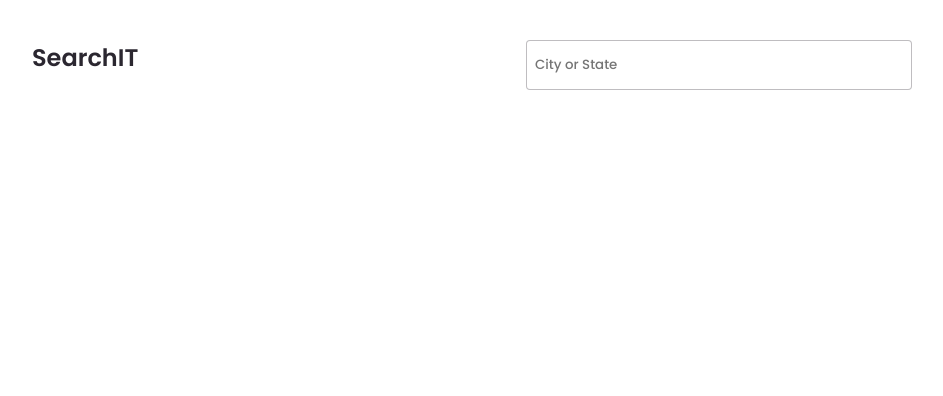
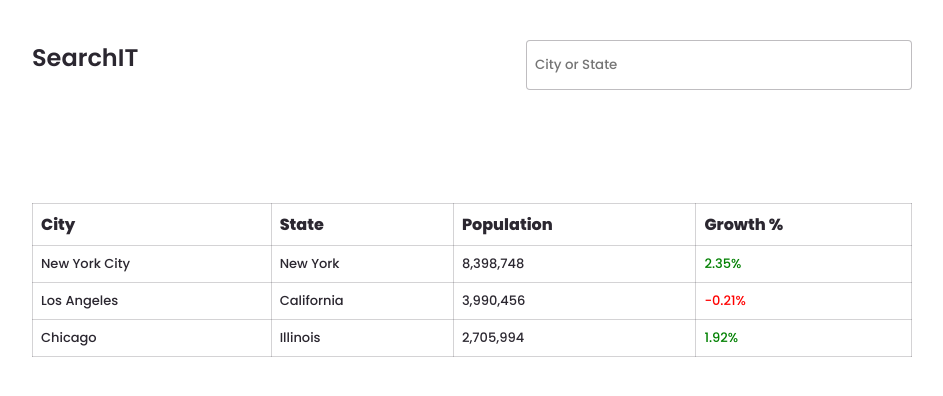
Before and after one commit to yuzalsif/searchIT, a plain HTML site: page index.html in a window 1280 px wide. Shown: the whole page, without its empty margins (168-1111 px from the left). Drawn offline with Linux system fonts and the light colour scheme.

Commit message:
feat: Add table to display the results

```diff
--- a/index.html
+++ b/index.html
@@ -6,6 +6,8 @@
     <meta http-equiv="X-UA-Compatible" content="IE=edge">
     <meta name="viewport" content="width=device-width, initial-scale=1.0">
     <title>SearchIT</title>
+
+    <!-- add the main css file  -->
     <link rel="stylesheet" href="main.css">
 
     <!-- the poppins font  -->
@@ -32,6 +34,41 @@
         </div>
     </section>
 
+    <!-- the result section starts here  -->
+    <section style="margin-top: 6rem;">
+        <table>
+            <thead>
+                <tr>
+                    <th>City</th>
+                    <th>State</th>
+                    <th>Population</th>
+                    <th>Growth %</th>
+                </tr>
+            </thead>
+            <tbody>
+                <tr>
+                    <td>New York City</td>
+                    <td>New York</td>
+                    <td>8,398,748</td>
+                    <td class="positive">2.35%</td>
+                </tr>
+                <tr>
+                    <td>Los Angeles</td>
+                    <td>California</td>
+                    <td>3,990,456</td>
+                    <td class="negative">-0.21%</td>
+                </tr>
+                <tr>
+                    <td>Chicago</td>
+                    <td>Illinois</td>
+                    <td>2,705,994</td>
+                    <td class="positive">1.92%</td>
+                </tr>
+            </tbody>
+        </table>
+
+    </section>
+
 </body>
 
 </html>
--- a/main.css
+++ b/main.css
@@ -21,6 +21,7 @@ body {
     padding-right: 12rem;
 }
 
+/* make the header stick at the top  */
 .stick-top {
     position: -webkit-sticky;
     position: sticky;
@@ -35,7 +36,7 @@ body {
     font-family: 'Poppins', sans-serif;
 }
 
-.search-field:hover{
+.search-field:hover {
     padding: 14px 8px;
     width: 23rem;
     border-radius: 4px;
@@ -43,7 +44,7 @@ body {
     font-family: 'Poppins', sans-serif;
 }
 
-.search-field:focus{
+.search-field:focus {
     padding: 14px 8px;
     width: 23rem;
     border-radius: 4px;
@@ -51,3 +52,34 @@ body {
     font-family: 'Poppins', sans-serif;
     color: rgba(43, 39, 48, 1);
 }
+
+
+table {
+    border-collapse: collapse;
+    width: 100%;
+}
+
+th,
+td {
+    padding: 8px;
+    text-align: left;
+    border: 0.7px solid rgba(43, 39, 48, 0.2);
+    font-family: 'Poppins', sans-serif;
+    color: #2B2730;
+}
+
+td {
+    font-size: small;
+}
+
+th {
+    font-size: medium;
+}
+
+.positive {
+    color: green;
+}
+
+.negative {
+    color: red;
+}
```
